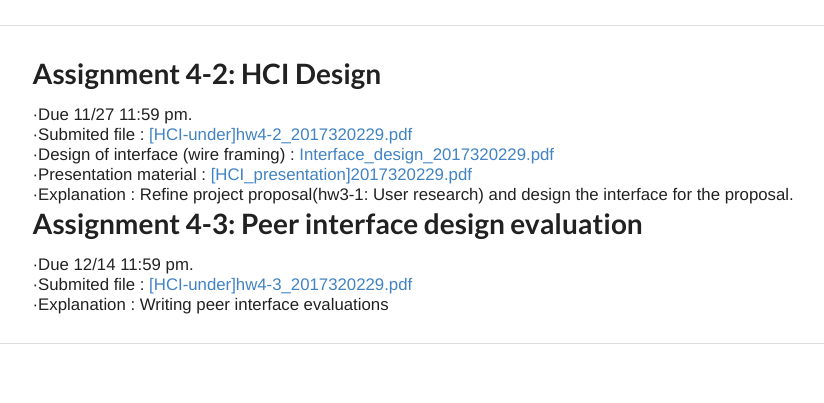
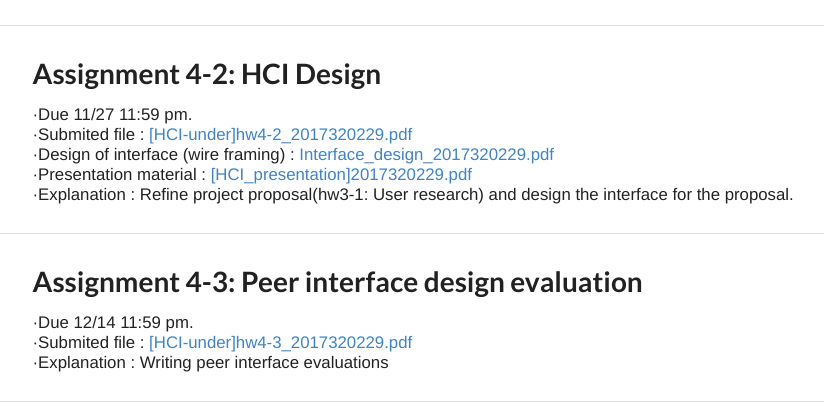
Before and after one commit to liamgak/pleaseLask, a Flask app: page /hci in a window 1280 px wide. Shown: the part 1373-1776 px from the top of the page, without its empty margins (44-868 px from the left). Before the commit the page ends 1717 px from the top, so only its background shows below. Run offline with Flask 2, Linux system fonts and the light colour scheme; some libraries are stand-ins or nearby versions.

Commit message:
Update HCI.html

```diff
--- a/FlaskWebProject1/templates/HCI.html
+++ b/FlaskWebProject1/templates/HCI.html
@@ -91,6 +91,7 @@
       ·Presentation material : <a href="https://drive.google.com/file/d/1af_GzzjIpjDT8-BRZPhomDm-osrO58Uk/view?usp=sharing">[HCI_presentation]2017320229.pdf</a><br>
       ·Explanation : Refine project proposal(hw3-1: User research) and design the interface for the proposal.<br>
 	</div>
+<div class="ui section divider"></div>
 <div class="ui main container" style="font-size:1.2em;">
       <h1>Assignment 4-3: Peer interface design evaluation</h1>
       ·Due 12/14 11:59 pm.<br>
```
